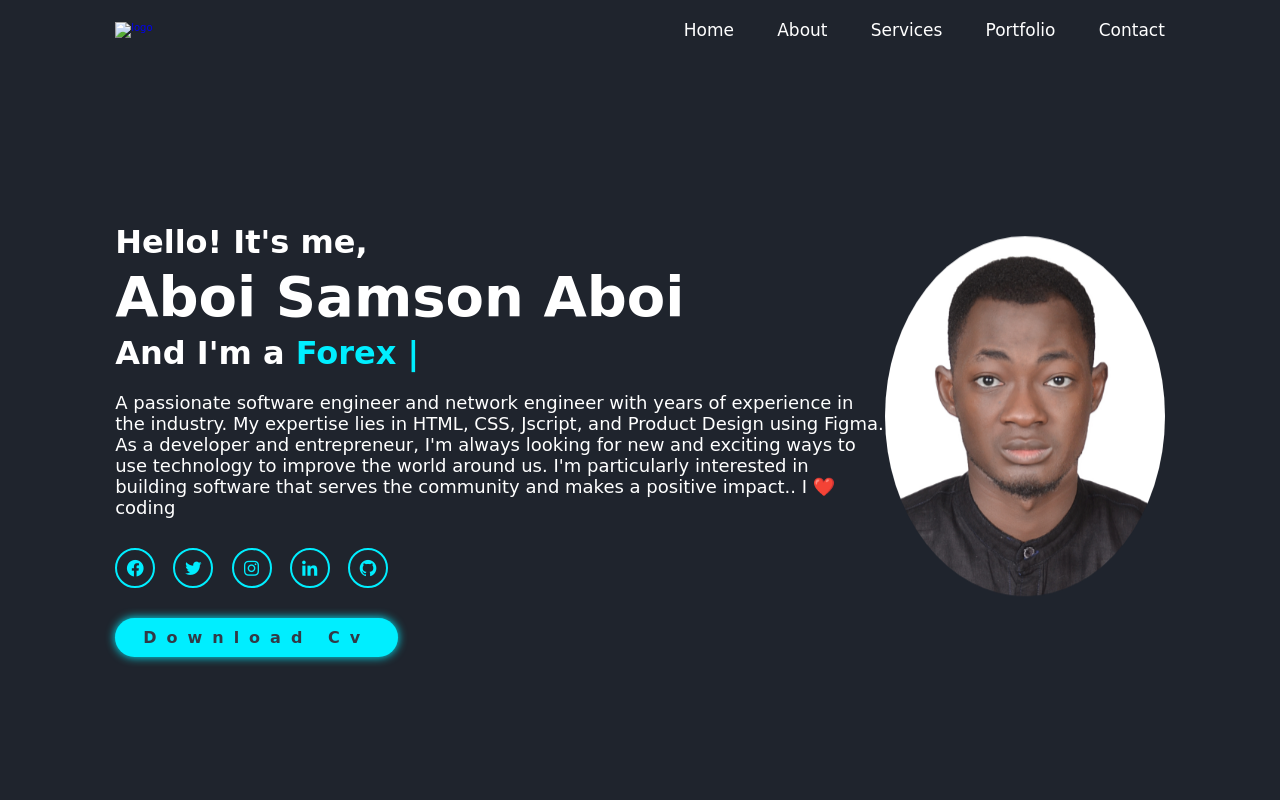
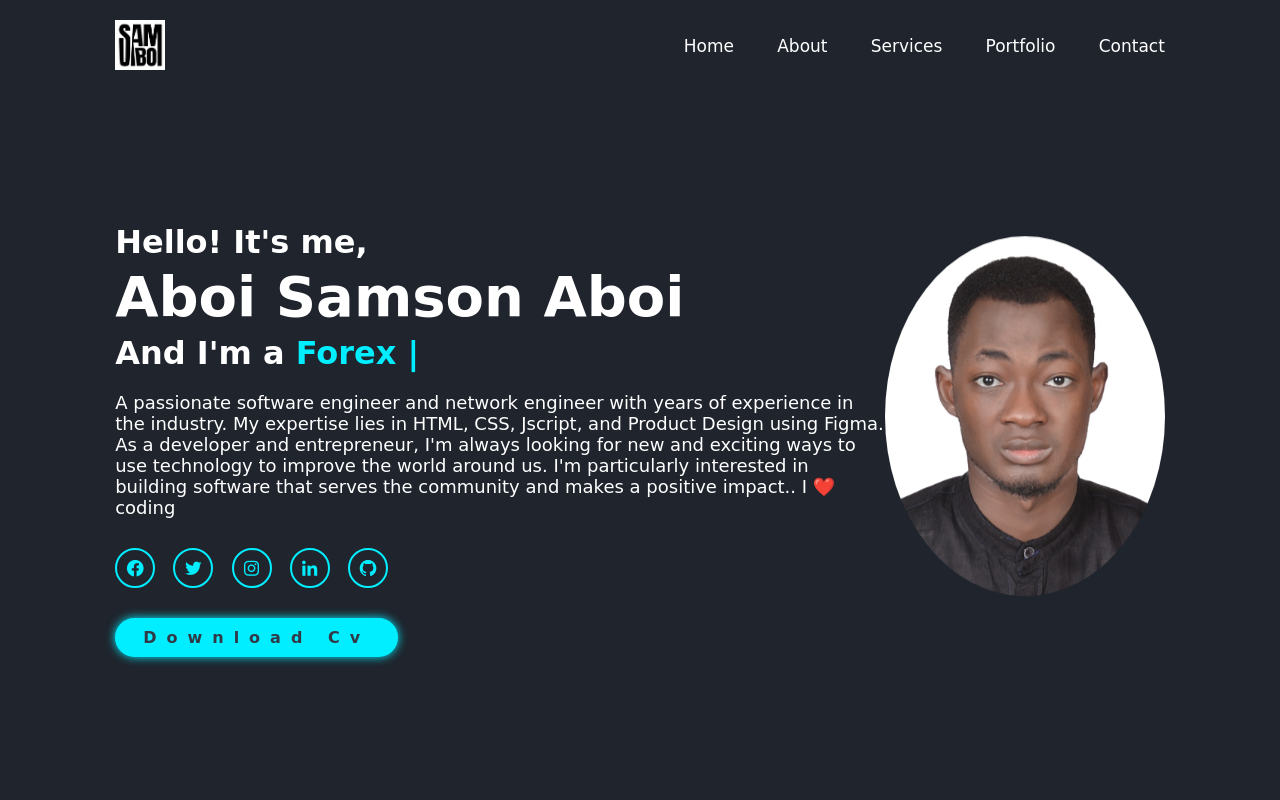
Before and after one commit to aboisam/myportfolio, a plain HTML site: page index.html in a window 1280 px wide. Shown: the top 800 px of the page. Drawn offline with nearby package versions, Linux system fonts and the light colour scheme; the site is published under a folder, as on GitHub Pages, so addresses that start at the root find nothing; a web font is replaced by a local one.

Commit message:
Update index.html

```diff
--- a/index.html
+++ b/index.html
@@ -18,7 +18,7 @@
        <header class="header">
         <div class="logo">
             <a href="#home">
-        <img src="/images/Logo (2).png"alt="logo"></a>
+        <img src="images/Logo (2).png"alt="logo"></a>
     </div>
         <i class='bx bx-menu' id="menu-icon"></i>
         <nav class="navbar">
```
